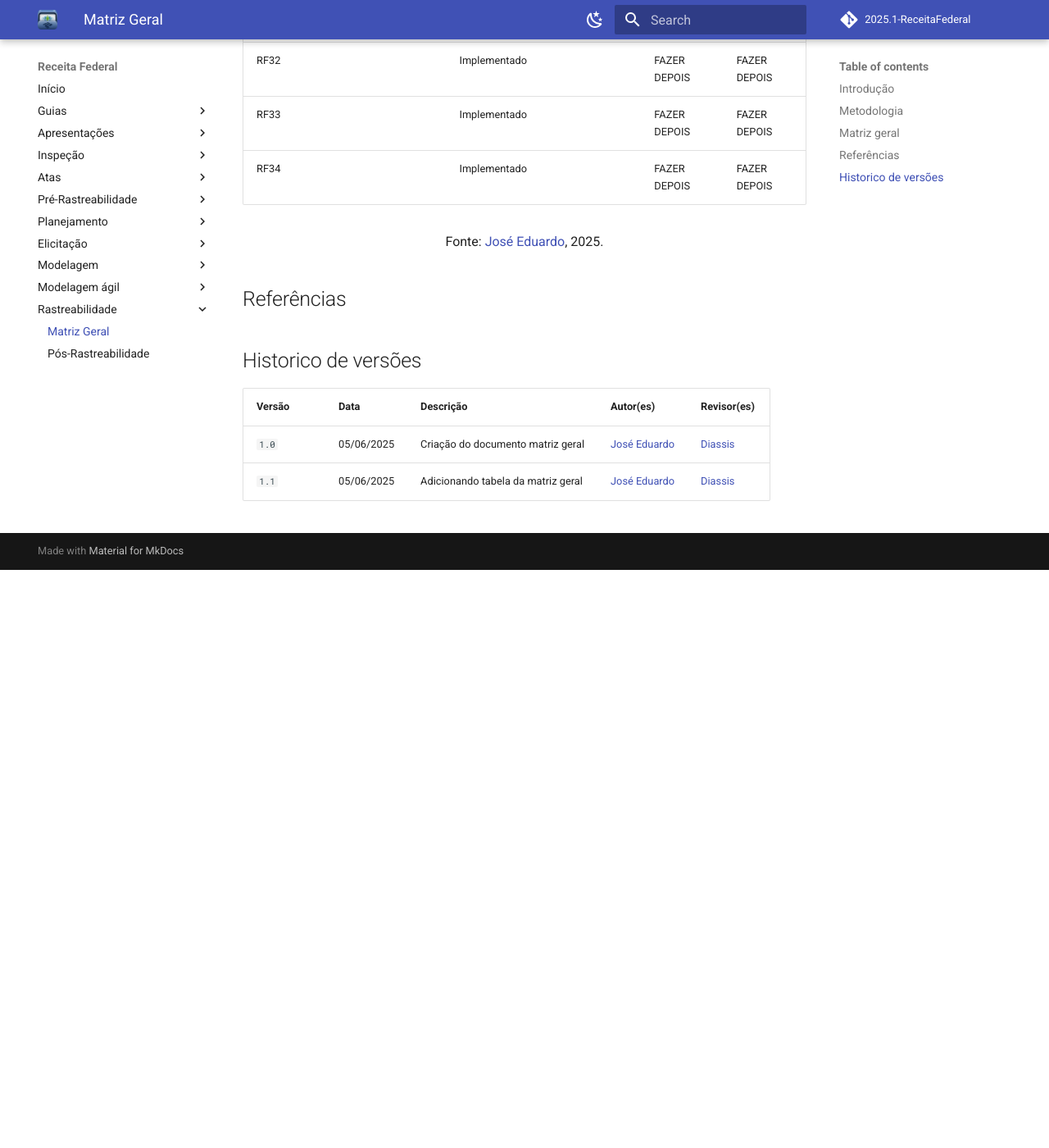
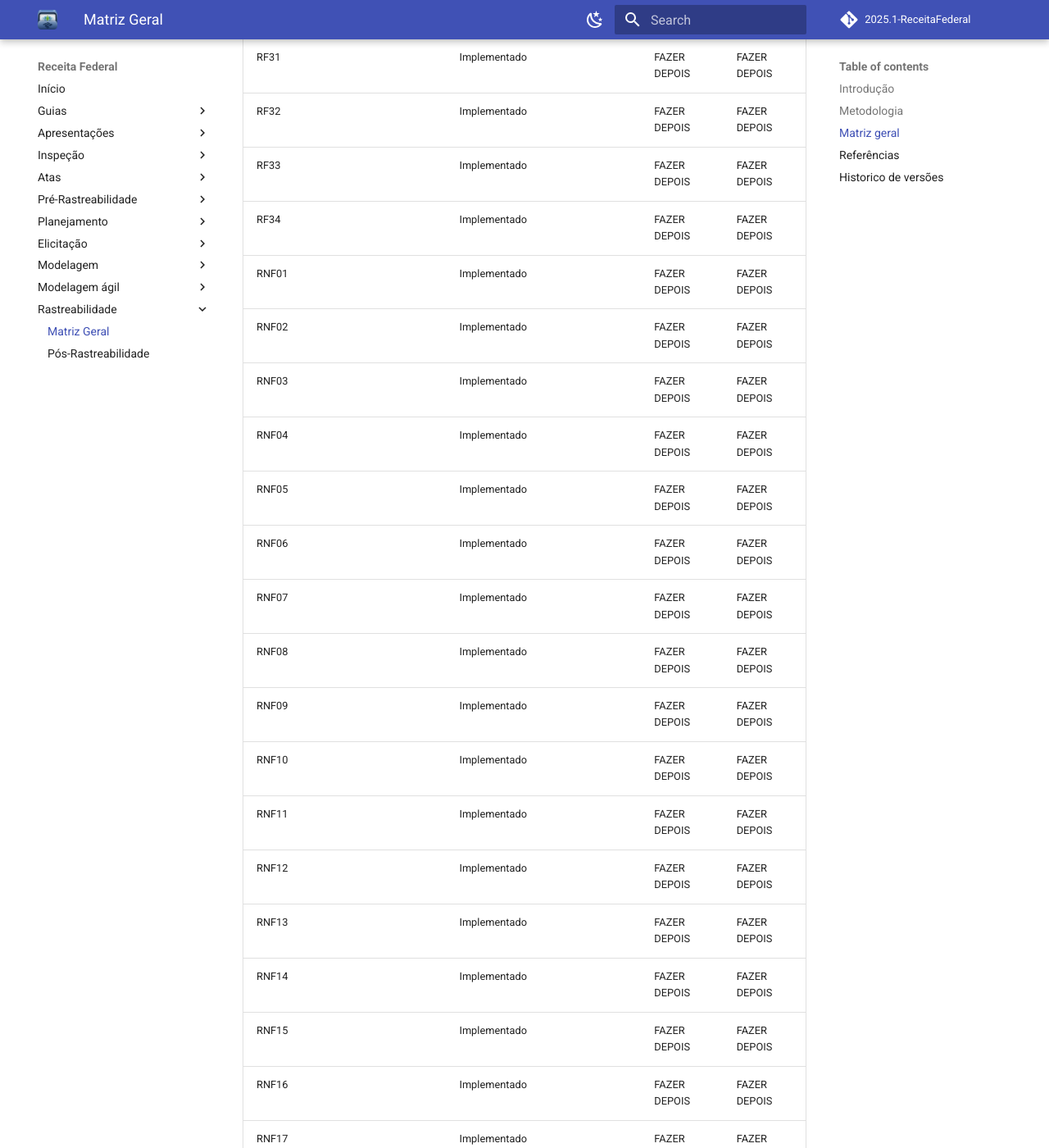
Before and after one commit to Requisitos-de-Software/2025.1-Meu-INSS, an MkDocs documentation site: the page built from docs/rastreabilidade/matriz-geral.md, in a window 1280 px wide and 1400 px high, scrolled down 3505 px. Shown: the whole window at 82% size. Built offline with MkDocs 1.6.1 and Material for MkDocs 9.7.7, drawn with Linux system fonts in a browser that asks for light colours; comment, search, counter and statistics services are not loaded; before the commit the page ends 4200 px from its top, so only the background shows below that; some of the changed text lies outside the part shown.

Commit message:
adicionado template até os RNF

```diff
--- a/docs/rastreabilidade/matriz-geral.md
+++ b/docs/rastreabilidade/matriz-geral.md
@@ -47,33 +47,27 @@ introd + objetivos aqui
 | RF32 |         | Implementado       |   | FAZER DEPOIS  | FAZER DEPOIS |
 | RF33 |         | Implementado       |   | FAZER DEPOIS  | FAZER DEPOIS |
 | RF34 |         | Implementado       |   | FAZER DEPOIS  | FAZER DEPOIS |
-
-
-
-
-
-
-
-
-
-
-
-
-
-
-
-
-
-
-
-
-
-
-
-
-
-
-
+| RNF01|         | Implementado       |   | FAZER DEPOIS  | FAZER DEPOIS |
+| RNF02|         | Implementado       |   | FAZER DEPOIS  | FAZER DEPOIS |
+| RNF03|         | Implementado       |   | FAZER DEPOIS  | FAZER DEPOIS |
+| RNF04|         | Implementado       |   | FAZER DEPOIS  | FAZER DEPOIS |
+| RNF05|         | Implementado       |   | FAZER DEPOIS  | FAZER DEPOIS |
+| RNF06|         | Implementado       |   | FAZER DEPOIS  | FAZER DEPOIS |
+| RNF07|         | Implementado       |   | FAZER DEPOIS  | FAZER DEPOIS |
+| RNF08|         | Implementado       |   | FAZER DEPOIS  | FAZER DEPOIS |
+| RNF09|         | Implementado       |   | FAZER DEPOIS  | FAZER DEPOIS |
+| RNF10|         | Implementado       |   | FAZER DEPOIS  | FAZER DEPOIS |
+| RNF11|         | Implementado       |   | FAZER DEPOIS  | FAZER DEPOIS |
+| RNF12|         | Implementado       |   | FAZER DEPOIS  | FAZER DEPOIS |
+| RNF13|         | Implementado       |   | FAZER DEPOIS  | FAZER DEPOIS |
+| RNF14|         | Implementado       |   | FAZER DEPOIS  | FAZER DEPOIS |
+| RNF15|         | Implementado       |   | FAZER DEPOIS  | FAZER DEPOIS |
+| RNF16|         | Implementado       |   | FAZER DEPOIS  | FAZER DEPOIS |
+| RNF17|         | Implementado       |   | FAZER DEPOIS  | FAZER DEPOIS |
+| RNF18|         | Implementado       |   | FAZER DEPOIS  | FAZER DEPOIS |
+| RNF19|         | Implementado       |   | FAZER DEPOIS  | FAZER DEPOIS |
+| RNF20|         | Implementado       |   | FAZER DEPOIS  | FAZER DEPOIS |
+| RNF21|         | Implementado       |   | FAZER DEPOIS  | FAZER DEPOIS |
 
 
 
```
Also changed, not shown: other parts of docs/rastreabilidade/matriz-geral.md (+2 -2 lines).
